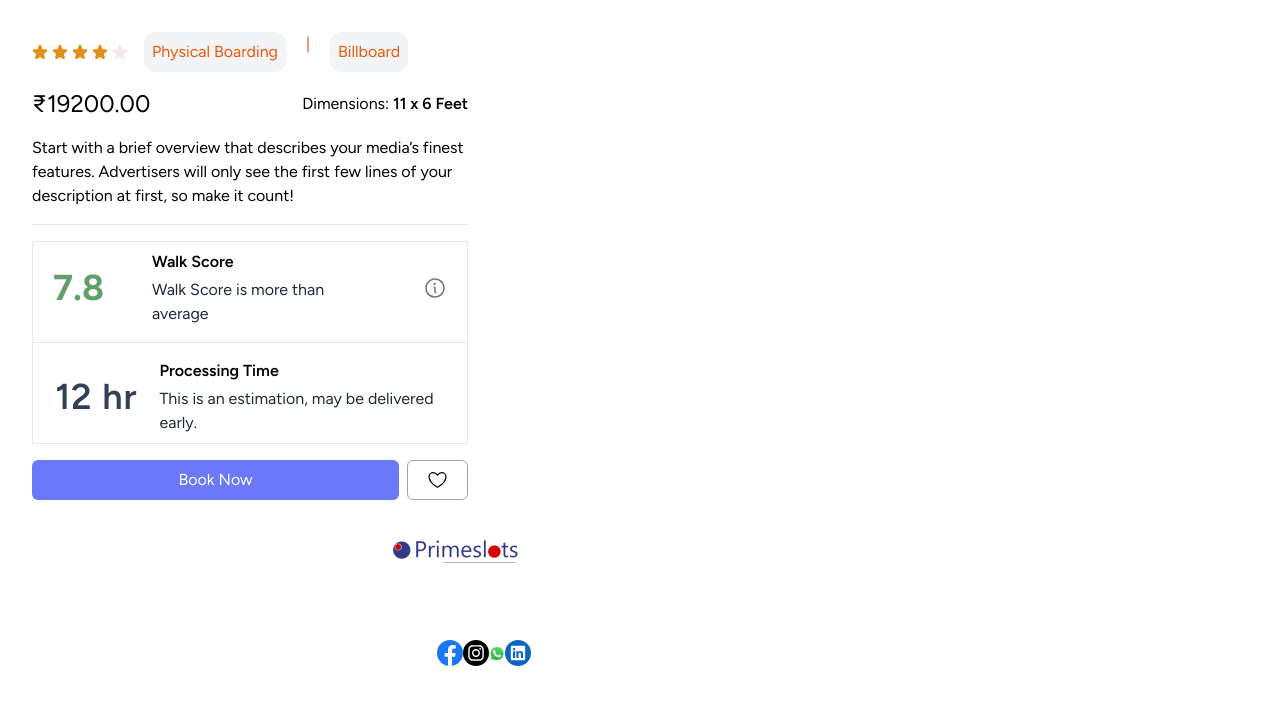
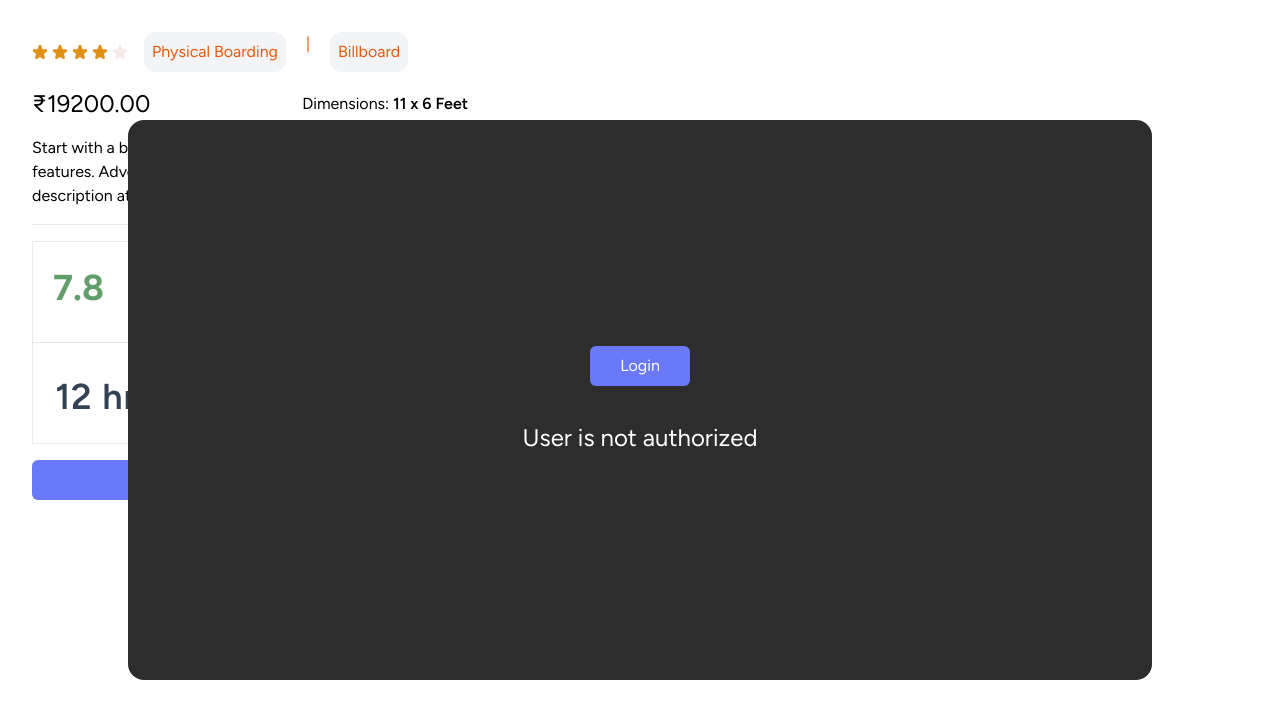
Before and after one commit to Ashu123falle/PrimeSlots, a Next.js app: page /MediaDetails/detailsComponent in a window 1280 px wide. Both pictures are taken after a click on the button "Book Now". Shown: the top 718 px of the page. Built offline with nearby package versions, Linux system fonts and the light colour scheme.

Commit message:
added context for authorization.

```diff
--- a/Components/Footer/index.js
+++ b/Components/Footer/index.js
@@ -6,6 +6,7 @@ import grouplogo from '@/pages/assets/Group.svg';
 import linkedinlogo from '@/pages/assets/LinkedIn.svg';
 
 const Footer = () => {
+
     return (
         <div className="bg-[#0a075f] text-white py-6  flex flex-col justify-center items-center pl-6 mt-[-1px]">
             <div className="container p-6 md:p-10 flex flex-col items-center md:flex-row md:justify-between md:items-start text-gray-200">
--- /dev/null
+++ b/Context/authContext.js
@@ -0,0 +1,36 @@
+import {createContext, useEffect, useState} from 'react'
+
+const AuthContext = createContext({
+    //specify some default values
+    isAuthorized: false,
+    jwtToken: null,
+    onClickLogin: () => {},
+})
+
+//Provider
+export const AuthContextProvider = ({children}) => {
+    const [isAuthorized, setAuthorized] = useState(false)
+    const [jwtToken,setToken] = useState(undefined)
+
+    const onClickLogin = () => {
+        setAuthorized(prevState => !prevState)
+    }
+
+    useEffect(() => {
+        //initialize the db here...
+    },[])
+
+    console.log(isAuthorized,"authorized value")
+
+    return(
+        <AuthContext.Provider value={{
+            isAuthorized,
+            jwtToken,
+            onClickLogin,
+            }}>
+            {children}
+        </AuthContext.Provider>
+    )
+}
+
+export default AuthContext
--- a/pages/MediaDetails/detailsComponent/index.js
+++ b/pages/MediaDetails/detailsComponent/index.js
@@ -4,8 +4,18 @@ import staricon from '@/pages/assets/Vector.svg'
 import blankicon from '@/pages/assets/Vector1.svg'
 import wishlist from '@/pages/assets/Wishlist2.svg'
 import info from '@/pages/assets/ph_info.svg'
+import Popup from 'reactjs-popup'
+import {useContext} from 'react'
+import AuthContext from '@/Context/authContext'
 
 const DetailsComponent = () => {
+    const {jwtToken,isAuthorized,onClickLogin} = useContext(AuthContext)
+
+    const login = () => {
+        onClickLogin()
+    }
+
+
     return (
         <>
             <div className="main  md:w-[500px] px-10 lg:h-[480px] mt-8 space-y-4 md:px-8">
@@ -63,9 +73,20 @@ const DetailsComponent = () => {
 
                 {/* fifth */}
                 <div className='flex space-x-2'>
+                    <Popup trigger={
                     <button className='bg-[#6979F8] text-1xl rounded-md text-white w-full py-2'>
-                        Book Now
-                    </button>
+                         Book Now
+                     </button>
+                    }
+                    modal
+                    >
+                   {close => (
+                    <div className='w-[80vw] h-[70vh] bg-[#2d2d2d] rounded-2xl p-3 flex flex-col justify-center items-center'>
+                        <button onClick={login} className='bg-[#6979F8] text-1xl rounded-md text-white  py-2 w-[100px]'>Login</button>
+                        { isAuthorized ? <p className="text-white text-2xl mt-9">Current user is authorized !!</p>:<p className="mt-9 text-white text-2xl">User is not authorized</p> }
+                    </div>
+                   )}
+                    </Popup>
                     <span className='flex justify-center items-center rounded-md border border-gray-400 px-4'>
                         <Image src={wishlist} className='' />
                     </span>
--- a/pages/MediaDetails/imageCarousal/index.js
+++ b/pages/MediaDetails/imageCarousal/index.js
@@ -50,11 +50,11 @@ const Carousel = ({ images }) => {
                >
                 {close => (
                   <div className='bg-white h-[100vh] md:h-[100vh] w-[100vw] bg-cover bg-no-repeat p-2
-                  ' style={{ backgroundImage: `url(${image})` }}>
+                  ' style={{ backgroundImage: `url(${image})`}}>
 
                     <span className="absolute left-[87%] right-0 p-2 sm:left-[92%] md:left-[94%] lg:left-[95%] xl:left-[96%] cursor-pointer  w-[37px] h-[37px] bg-white rounded-full border
                 border-neutral-200 flex justify-center items-center" onClick={() => close()}>
-                 <Image src={halfScreenIcon} className=''/>
+                 <Image src={halfScreenIcon} />
                </span>
                   </div>
                 )}
--- a/pages/MediaDetails/index.js
+++ b/pages/MediaDetails/index.js
@@ -105,7 +105,7 @@ const MediaOptionsButtons = [
                         {industriesData.map(obj =>
                         <li key={obj.id} className={`p-3 h-8 lg:h-8 md:h-10 m-1 rounded-[10px]  flex
                         border border-blue-950 justify-around items-center gap-[38px] inline-flex cursor-pointer
-                        ${activeIndustryId.includes(obj.id) ? 'bg-blue-950 text-white ':''}`} onClick={() => onClickIndustryButton(obj.id)}>
+                        ${activeIndustryId.includes(obj.id) ? 'bg-blue-950 text-white ':''}`}>
                             <button type="button" className={`text-blue-950 text-sm  font-normal font-['Figtree']
                                 leading-none  ${activeIndustryId.includes(obj.id) ? 'bg-blue-950 text-white mr-[-22px] ':''} `}>{obj.industryName}
                             </button>
--- a/pages/_app.js
+++ b/pages/_app.js
@@ -1,5 +1,11 @@
+
 import '@/styles/globals.css'
+import {AuthContextProvider} from '@/Context/authContext'
 
 export default function App({ Component, pageProps }) {
-  return <Component {...pageProps} />
+  return (
+  <AuthContextProvider>
+  <Component {...pageProps} />
+  </AuthContextProvider>
+  )
 }
```
